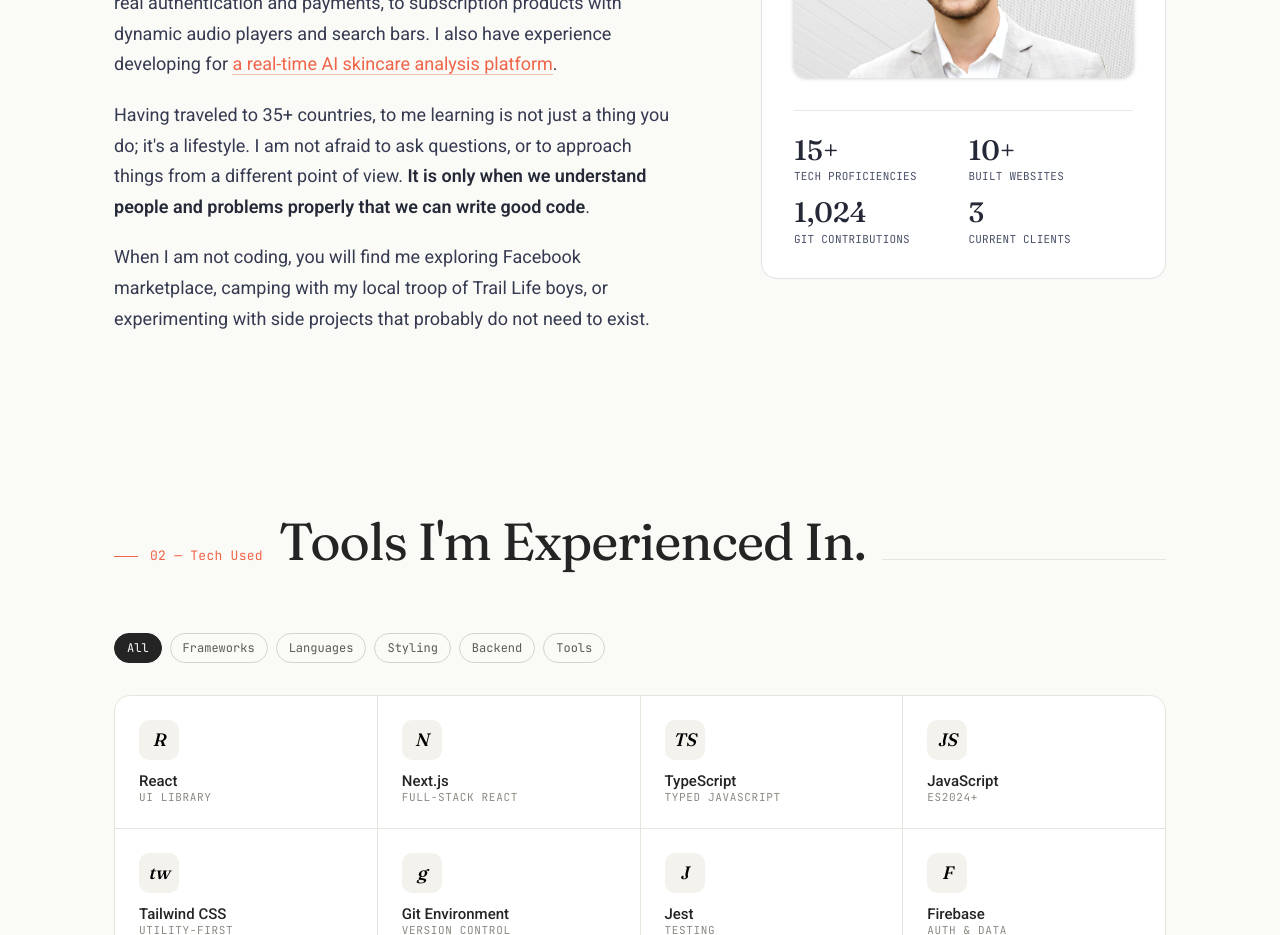
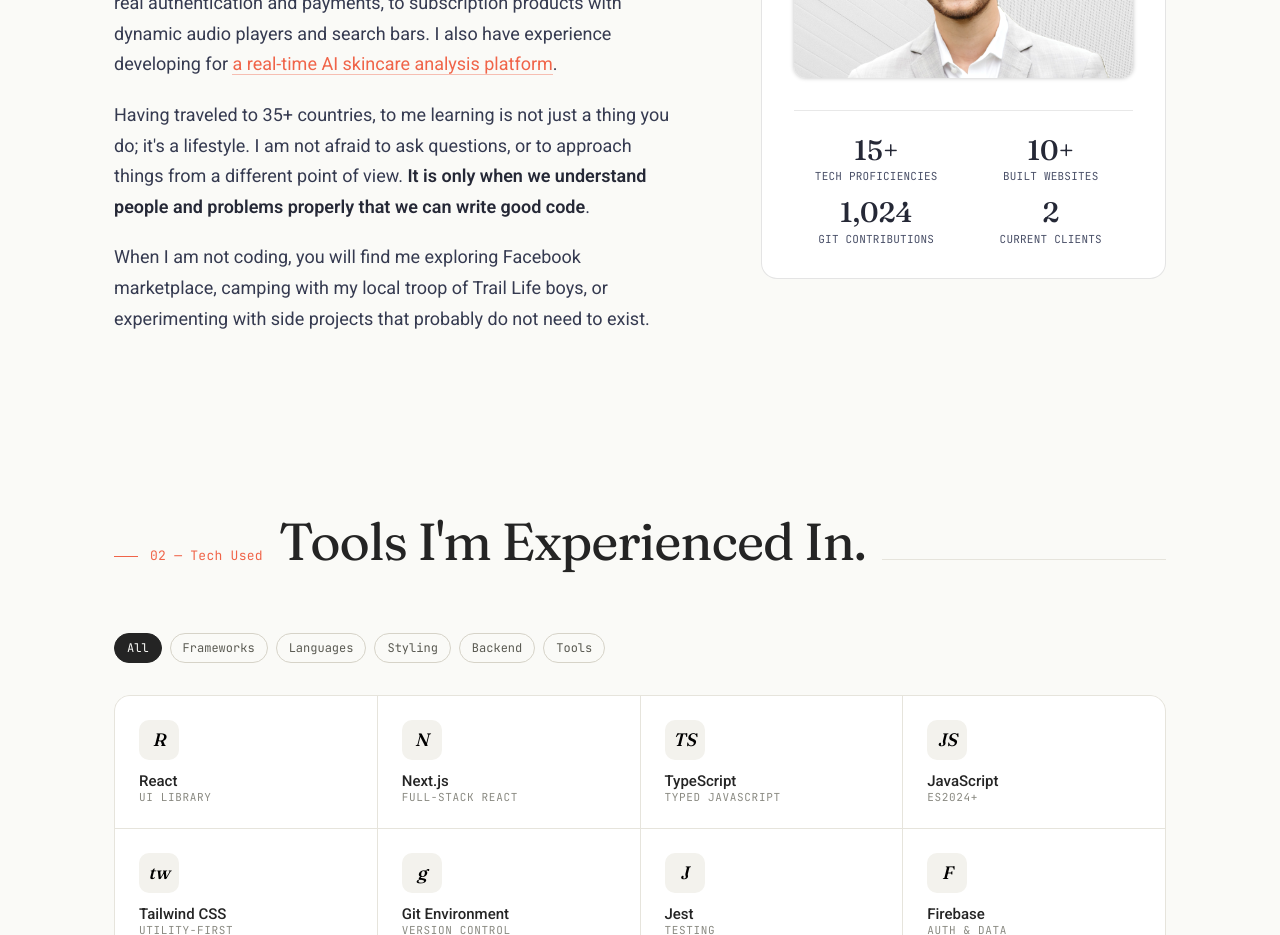
Before and after one commit to jeddelich/next-portfolio, a Next.js app: page / in a window 1280 px wide. Shown: the part 1340-2275 px from the top of the page. Built offline with nearby package versions, Linux system fonts and the light colour scheme.

Commit message:
style: center about profile info

```diff
--- a/components/about/about.module.css
+++ b/components/about/about.module.css
@@ -27,7 +27,8 @@
 
 .accentLink {
   color: var(--color-primary);
-  border-bottom: 1px solid color-mix(in srgb, var(--color-primary) 40%, transparent);
+  border-bottom: 1px solid
+    color-mix(in srgb, var(--color-primary) 40%, transparent);
   transition: border-color 0.2s ease;
 }
 
@@ -47,7 +48,7 @@
 .aboutCardImg {
   height: 260px;
   border-radius: 12px;
-  background-image: url('/about-me-background.jpg');
+  background-image: url("/about-me-background.jpg");
   filter: brightness(105%);
   background-size: cover;
   background-position: center;
@@ -74,21 +75,27 @@
 }
 
 .statNum {
-  font-family: 'Fraunces', serif;
+  font-family: "Fraunces", serif;
   font-size: 28px;
   font-weight: 500;
   line-height: 1.1;
   color: #252836;
+  display: flex;
+  align-items: center;
+  justify-content: center;
 }
 
 .statLabel {
-  font-family: 'JetBrains Mono', ui-monospace, monospace;
+  font-family: "JetBrains Mono", ui-monospace, monospace;
   text-transform: uppercase;
   margin-top: 4px;
   letter-spacing: 0.02em;
   font-size: 11px;
   font-weight: 400;
   color: #4a5068;
+  display: flex;
+  align-items: center;
+  justify-content: center;
 }
 
 :global(.dark-theme) .aboutProse p {
--- a/components/about/about.tsx
+++ b/components/about/about.tsx
@@ -60,7 +60,7 @@ function About() {
                   <div className={styles.statLabel}>Git Contributions</div>
                 </div>
                 <div>
-                  <div className={styles.statNum}>3</div>
+                  <div className={styles.statNum}>2</div>
                   <div className={styles.statLabel}>Current clients</div>
                 </div>
               </div>
```
